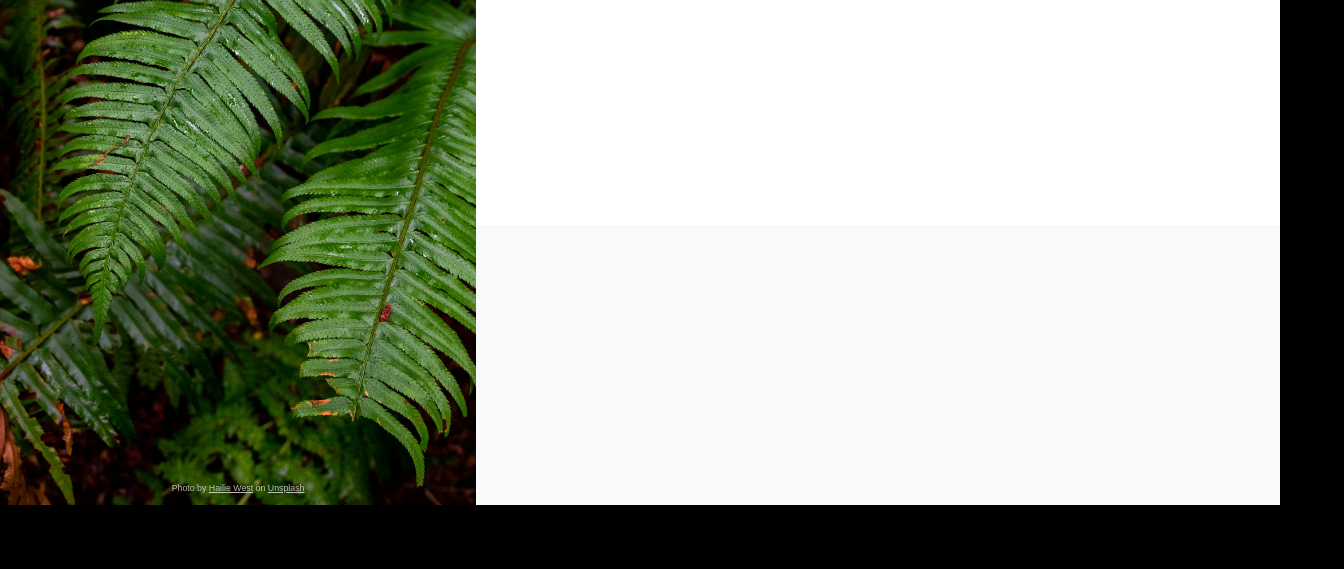
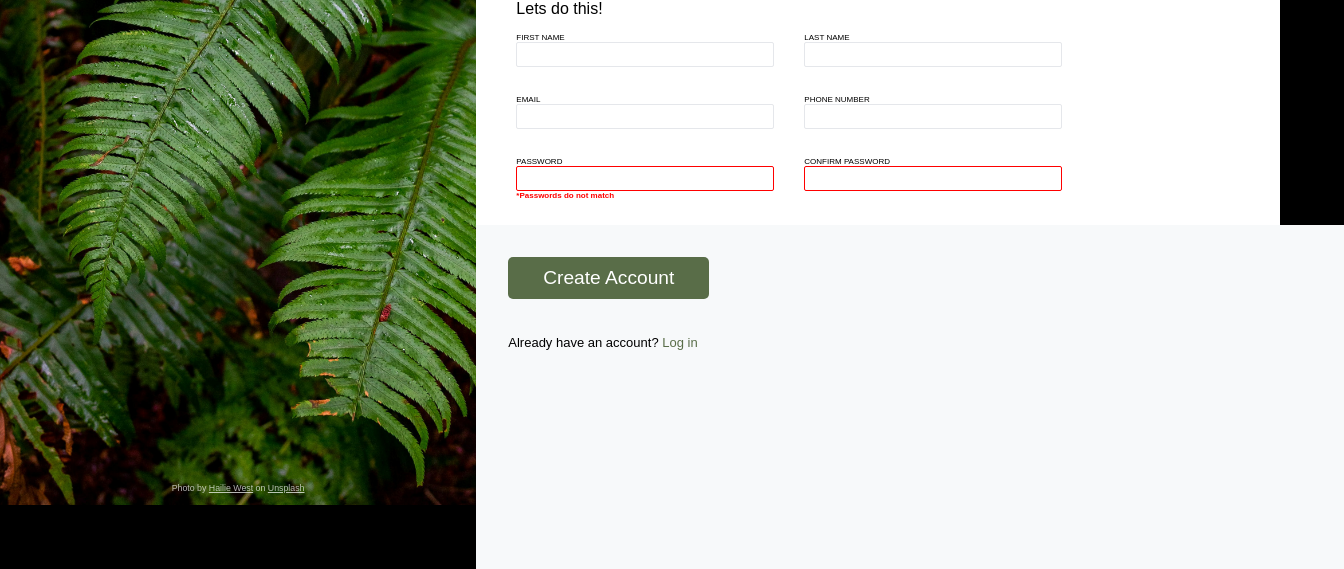
Before and after one commit to crypticmitten/Odin_Sign-up_Form, a plain HTML site: page index.html in a window 1280 px wide. Shown: the part 295-864 px from the top of the page, 1344 px wide, since content can reach past the window. Before the commit the page ends 800 px from the top, so only its background shows below. Drawn offline with Linux system fonts and the light colour scheme.

Commit message:
Finished design and password confirmation

```diff
--- a/index.html
+++ b/index.html
@@ -23,9 +23,47 @@
                     <p>You <span>know</span> you want to.</p>
                 </div>
             </div>
-            <div class="middle"></div>
-            <div class="lower"></div>
+            <div class="middle">
+                <h2>Lets do this!</h2>
+                <form action="/form" id="form1">
+                    <div>
+                        <label for="first-name">FIRST NAME</label>
+                        <input type="text" id="first-name" name="first-name">
+                    </div>
+
+                    <div>
+                        <label for="last-name">LAST NAME</label>
+                        <input type="text" id="last-name" name="last-name">
+                    </div>
+
+                    <div>
+                        <label for="email">EMAIL</label>
+                        <input type="email" name="email" id="email">
+                    </div>
+
+                    <div>
+                        <label for="number">PHONE NUMBER</label>
+                        <input type="tel" name="number" id="number">
+                    </div>
+
+                    <div>
+                        <label for="password">PASSWORD</label>
+                        <input type="password" name="password" id="password" class="not-matched">
+                        <h4 id="password-match">*Passwords do not match</h4>
+                    </div>
+
+                    <div>
+                        <label for="password-conf">CONFIRM PASSWORD</label>
+                        <input type="password" name="password-conf" id="password-conf" class="not-matched">
+                    </div>
+                </form>
+            </div>
+            <div class="lower">
+                <button type="submit" form="form1">Create Account</button>
+                <p>Already have an account? <span id="log-in">Log in</span></p>
+            </div>
         </div>
+        <script src="script.js"></script>
     </div>
 
 </body>
--- /dev/null
+++ b/script.js
@@ -0,0 +1,17 @@
+const pass = document.getElementById("password");
+const passConf = document.getElementById("password-conf");
+
+function confirmPassword(){
+    if (pass.value == passConf.value != ""){
+        pass.classList.remove("not-matched");
+        passConf.classList.remove("not-matched");
+        document.getElementById("password-match").innerHTML = "";
+    }else{
+        pass.classList.add("not-matched");
+        passConf.classList.add("not-matched");
+        document.getElementById("password-match").innerHTML = "*Passwords do not match";
+    }
+}
+
+pass.addEventListener("change",() => confirmPassword())
+passConf.addEventListener("change",() => confirmPassword())
--- a/style.css
+++ b/style.css
@@ -100,12 +100,72 @@ img{
 
 .middle{
     height: 30%;
+    width: 70%;
+    background-color: white;
+    padding-left: 5%;
+    justify-content: space-between;
+}
+.middle h2{
+    font-size: 16px;
+    font-weight: 500;
+    padding-top: 15px;
+    padding-bottom: 15px;
+}
+
+form{
     width: 100%;
-    background-color: white;
+    display: flex;
+    flex-direction: row;
+    justify-content: start;
+    flex-wrap: wrap;
+    column-gap: 30px;
+    row-gap: min(2.5vw,28px);
 }
+
+input, label{
+    display: block;
+    font-size: 8px;
+}
+form input{
+    width: min(20vw,260px);
+    height: min(1.8vw,23.4px);
+    border-radius: 2px;
+    border: solid #E5E7EB 1px;
+}
+.not-matched{
+    border-color: red;
+}
+h4{
+    font-size: 8px;
+    color: red;
+}
+
 .lower{
     height: 35%;
     width: 100%;
     background-color: red;
     background-color: rgb(247, 249, 250);
+    z-index: -1;
+    padding: 4%;
 }
+
+.lower button{
+    width: 25%;
+    height: 15%;
+    border-radius: 5px;
+    background-color: #596D48;
+    color: white;
+    border: none;
+    margin-bottom: 4.5%;
+    font-size: min(1.5vw,19.5px);
+    cursor: pointer;
+}
+
+.lower p{
+    font-size: min(1.2vw,13px);
+}
+
+.lower span{
+    color: #596D48;
+    cursor: pointer;
+}
```
